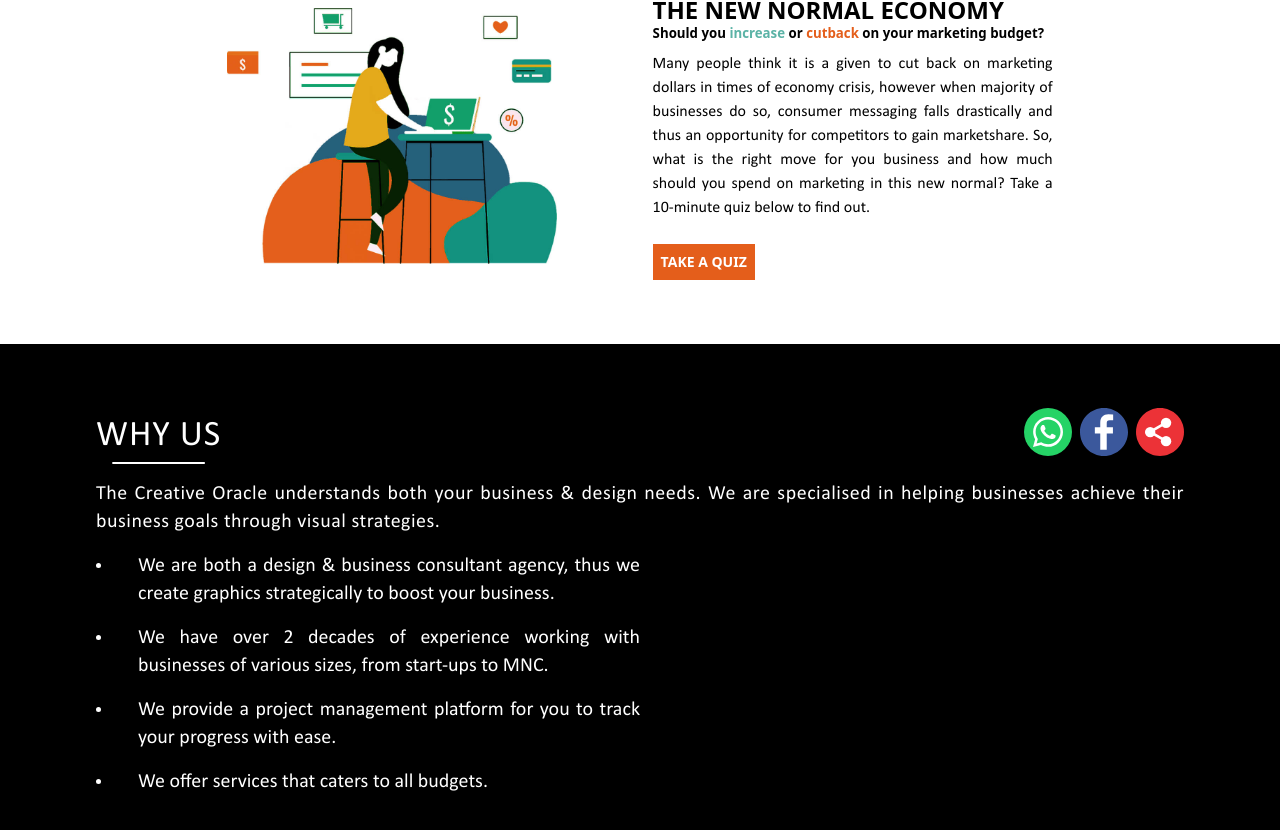
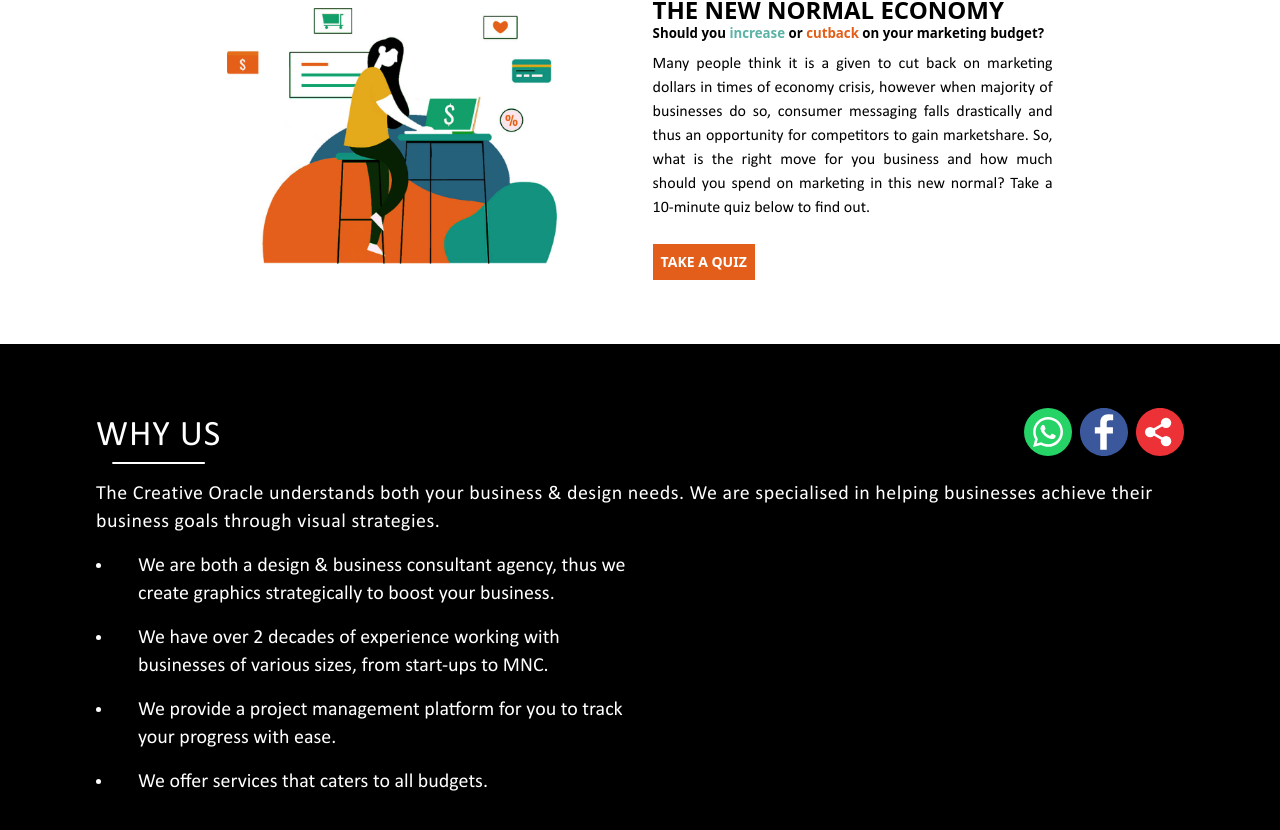
Before and after one commit to ghostjson/tco-website, a Next.js app: page /services in a window 1280 px wide. Shown: the part 1789-2619 px from the top of the page. Built offline with nearby package versions, Linux system fonts and the light colour scheme.

Commit message:
removed text justification

```diff
--- a/components/Footer.tsx
+++ b/components/Footer.tsx
@@ -2,7 +2,7 @@ import SocialIconBar from '@components/SocialIconBar';
 
 const Footer = () => {
   return (
-    <footer className='bg-black text-white p-16 px-8 xl:px-24 space-y-8 text-justify font-calibri'>
+    <footer className='bg-black text-white p-16 px-8 xl:px-24 space-y-8 font-calibri'>
       <div className='flex justify-center xl:justify-between'>
         <h2 className='text-4xl uppercase tracking-wide py-2 relative'>
           Why Us
--- a/components/ServiceFooter.tsx
+++ b/components/ServiceFooter.tsx
@@ -10,7 +10,7 @@ type ServiceFooter = {
 const ServiceFooter = ({ children, title, price, className }) => {
   return (
     <footer
-      className={`text-white p-8 md:p-16  xl:p-24  text-justify font-calibri font-regular ${
+      className={`text-white p-8 md:p-16  xl:p-24  font-calibri font-regular ${
         className ? className : ''
       }`}>
       <div className='flex justify-left xl:justify-between mb-0'>
--- a/pages/services/index.tsx
+++ b/pages/services/index.tsx
@@ -84,7 +84,7 @@ const Services = () => {
       <QuizIntro className='pt-32 pb-16 px-2' />
 
       {/* footer  */}
-      <div className='bg-black text-white p-16 px-8 xl:px-24 space-y-4 text-justify font-calibri'>
+      <div className='bg-black text-white p-16 px-8 xl:px-24 space-y-4 font-calibri'>
         <div className='flex justify-center xl:justify-between'>
           <h2 className='text-4xl uppercase tracking-wide py-2 relative'>
             Why Us
```
